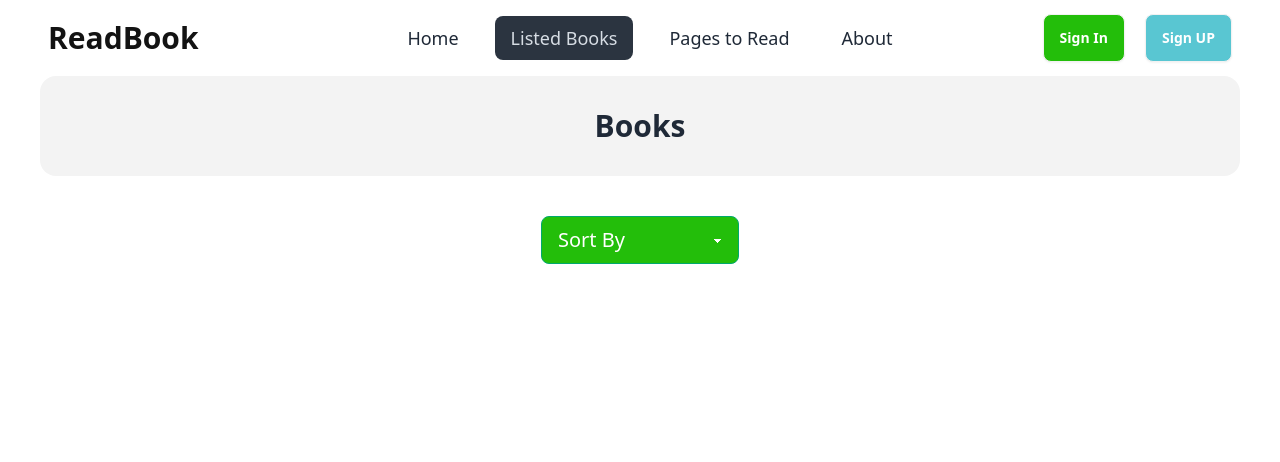
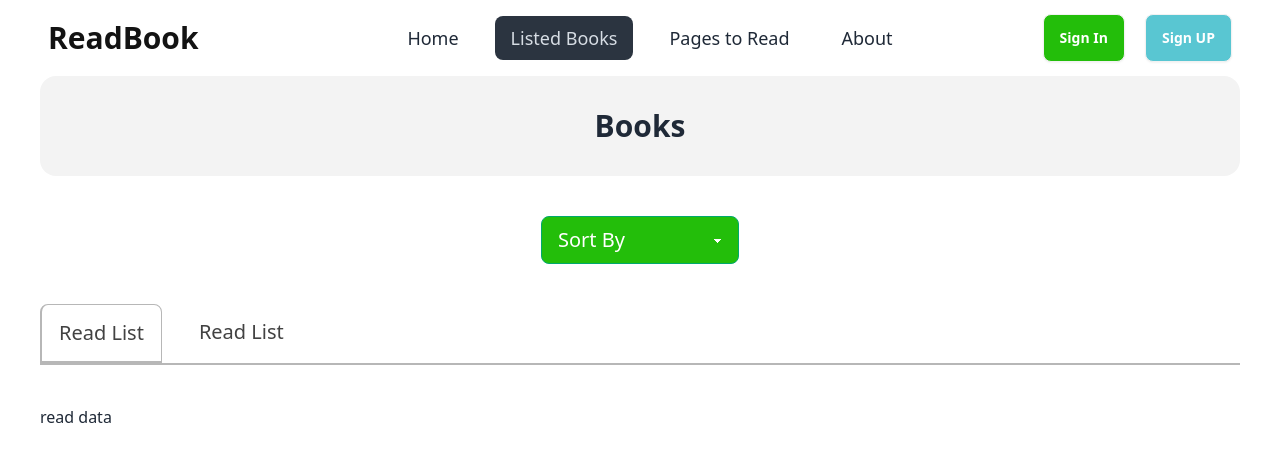
Before and after one commit to Apurbopaul131/BookRead, a React (Vite) app: page /listed-books in a window 1280 px wide. Shown: the top 462 px of the page. Built offline with nearby package versions, Linux system fonts and the light colour scheme.

Commit message:
implement read books and wishlist books

```diff
--- a/src/Components/ListedBooks/ListedBooks.jsx
+++ b/src/Components/ListedBooks/ListedBooks.jsx
@@ -14,6 +14,10 @@ const ListedBooks = () => {
 //     yearOfPublishing
 //   } = readlist;
   const [sortData, setSortData] = useState("sort by");
+
+  const [readBtn,setReadBtn] = useState(true);
+
+  const [wishBtn,setWishBtn] = useState(false)
   const handleChange = (event) => {
     setSortData(event.target.value)
     const readListedBook = [...readlist];
@@ -26,6 +30,15 @@ const ListedBooks = () => {
     console.log('sorting done');
 
   }
+
+  const handleReadBtnClick = () =>{
+    setReadBtn(true);
+    setWishBtn(false);
+  }
+  const handleWishBtnClick = () =>{
+    setReadBtn(false);
+    setWishBtn(true);
+  }
   return (
     <div>
       <h1 className="text-3xl font-bold py-8 bg-[#1313130D] rounded-2xl text-center">
@@ -34,6 +47,15 @@ const ListedBooks = () => {
       <div className="my-10">
         <SelactItem sortData={sortData} handleChange={handleChange}></SelactItem>
       </div>
+      <div className="flex gap-5 border-b-2 border-[#1313134D]">
+        <h1 onClick={handleReadBtnClick} className={`py-[14px] px-[17px] text-xl text-[#131313CC] cursor-pointer ${readBtn ? "border-t border-r border-2 rounded-t-lg border-[#1313134D]" : ""}`}>Read List</h1>
+        <h1 onClick={handleWishBtnClick} className={`py-[14px] px-[17px] text-xl text-[#131313CC] cursor-pointer ${wishBtn ? "border-t border-r border-2 rounded-t-lg border-[#1313134D]" : ""}`}>Read List</h1>
+      </div>
+      <div className="mt-10">
+        {
+            readBtn && !wishBtn? <div>read data</div> : <div>wish data</div>
+        }
+      </div>
     </div>
   );
 };
```
